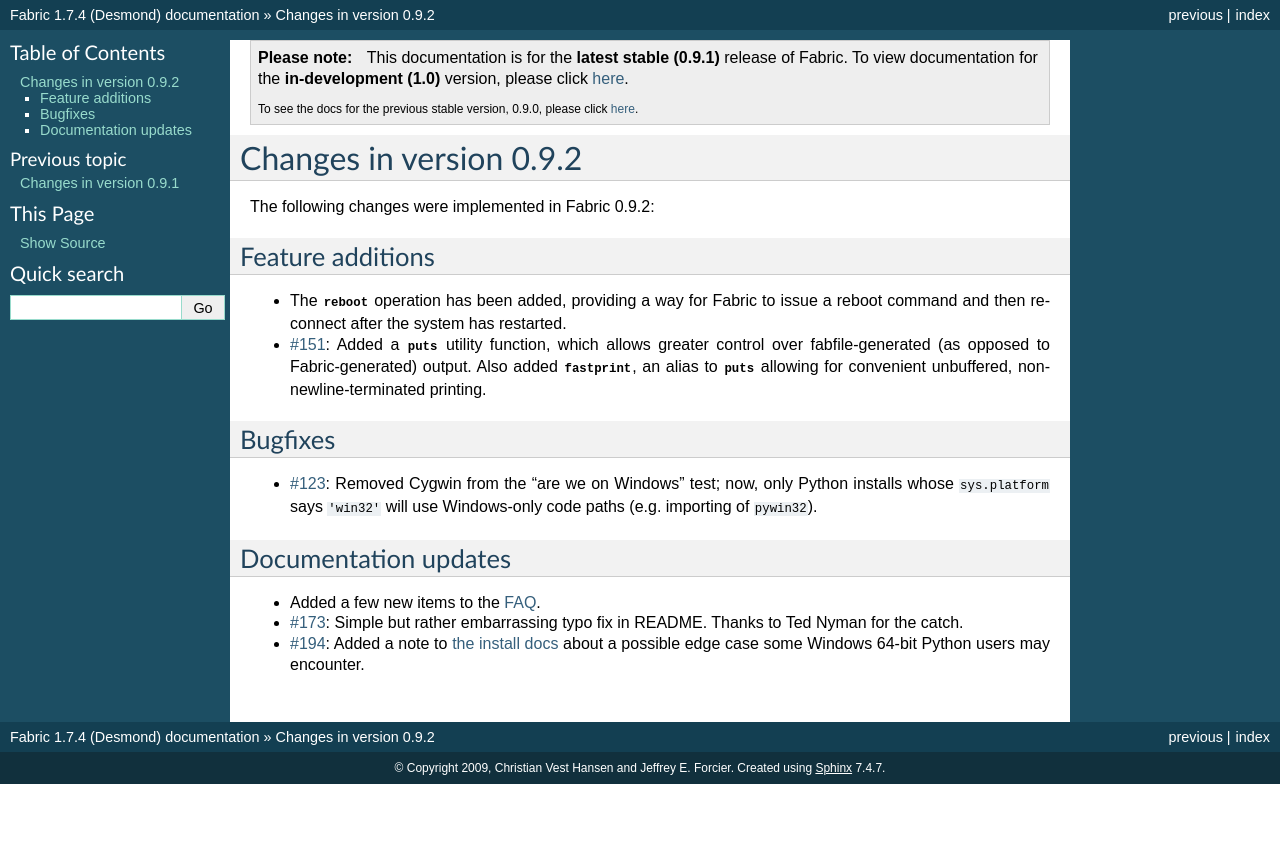
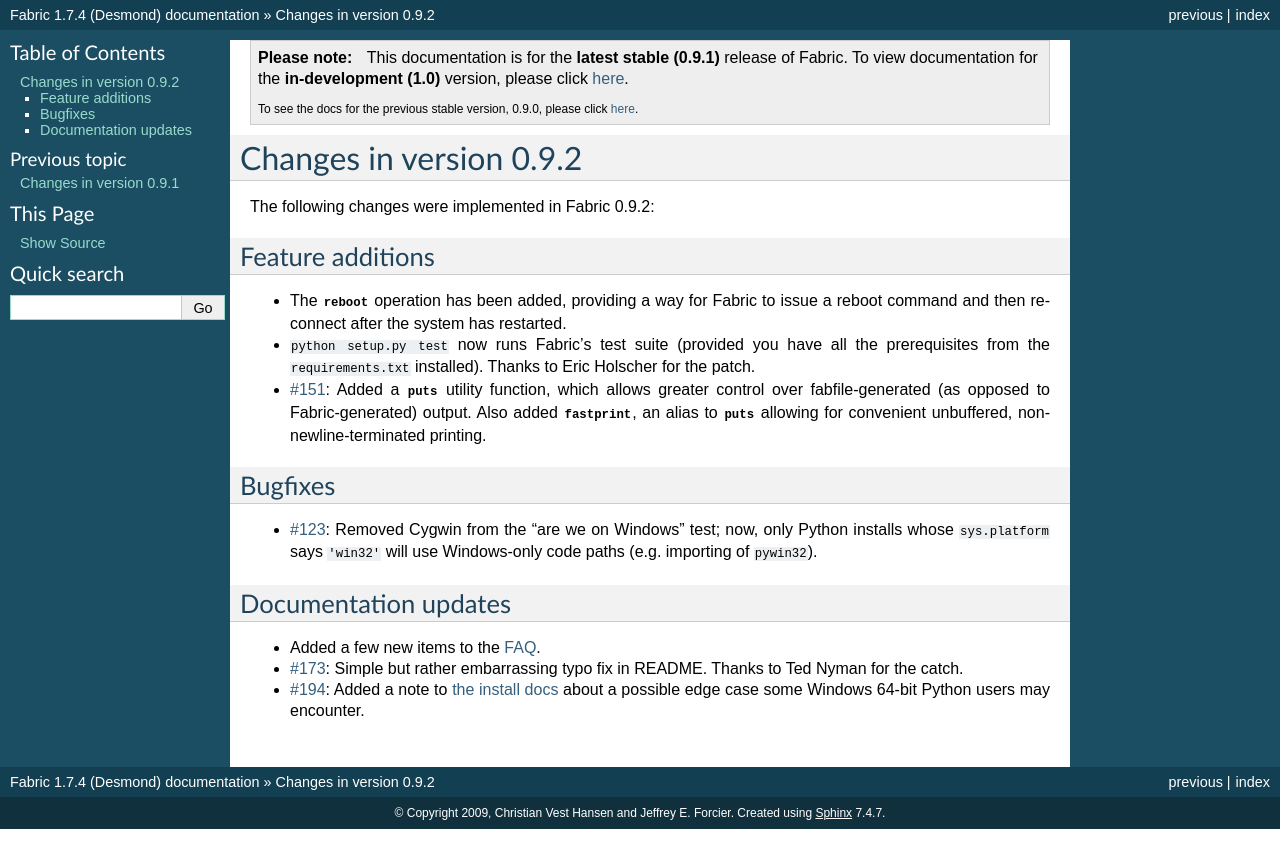
Before and after one commit to fabric/fabric, a Sphinx documentation site: the page built from docs/changes/0.9.2.rst, in a window 1280 px wide. Shown: the top 868 px of the page. Built offline with Sphinx 7.4.7, drawn with Linux system fonts in a browser that asks for light colours.

Commit message:
Allow you to run fabric tests with setup.py test.
(Backported to 0.9 from master)

```diff
--- a/docs/changes/0.9.2.rst
+++ b/docs/changes/0.9.2.rst
@@ -10,6 +10,9 @@
 * The `~fabric.operations.reboot` operation has been added, providing a way for
   Fabric to issue a reboot command and then reconnect after the system has
   restarted.
+* ``python setup.py test`` now runs Fabric's test suite (provided you have all
+  the prerequisites from the ``requirements.txt`` installed). Thanks to Eric
+  Holscher for the patch.
 * :issue:`151`: Added a `~fabric.utils.puts` utility function, which allows
   greater control over fabfile-generated (as opposed to Fabric-generated)
   output. Also added `~fabric.utils.fastprint`, an alias to
--- a/setup.py
+++ b/setup.py
@@ -29,6 +29,8 @@
     author_email='jeff@bitprophet.org',
     url='http://fabfile.org',
     packages=find_packages(),
+    test_suite='nose.collector',
+    tests_require=['nose', 'fudge'],
     install_requires=['pycrypto >=1.9'],
     entry_points={
         'console_scripts': [
```
